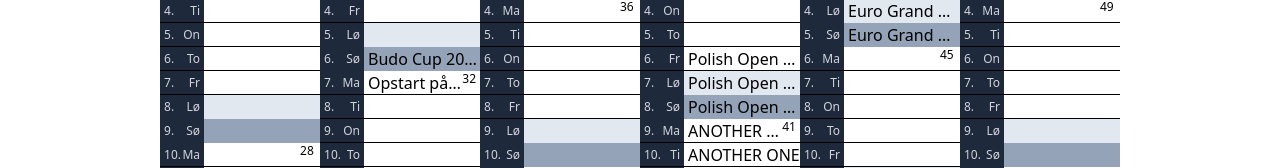
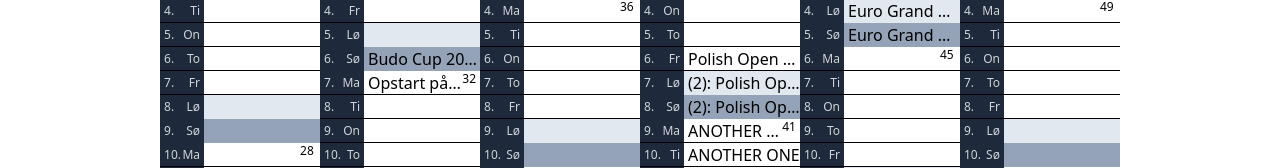
Before and after one commit to Cromski/SvelteEventCalendar, a SvelteKit app: page / in a window 1280 px wide. Shown: the part 133-301 px from the top of the page. Built offline with nearby package versions, Linux system fonts and the light colour scheme.

Commit message:
added number to show when 2 events are overlapping

```diff
--- a/src/components/Day.svelte
+++ b/src/components/Day.svelte
@@ -18,7 +18,12 @@
     getUnixTime(new Date(`${$selectedYearStore} ${$monthsStore[month]} ${day}`)) <= getUnixTime(new Date(`${e.endDate.split("-")[2]} ${e.endDate.split("-")[1]} ${e.endDate.split("-")[0]}`)))
 
     const listOfEventNames = (eventLst: any) => {
-        return eventLst.map((e: any) => e.name)
+        let theList = eventLst.map((e: any) => e.name)
+        if (theList.length > 1) {
+            return `(${theList.length}): `+theList.join("; ")
+        }
+        return theList.join("; ")
+
     }
 
     const getWeekNumber = () => {
```
